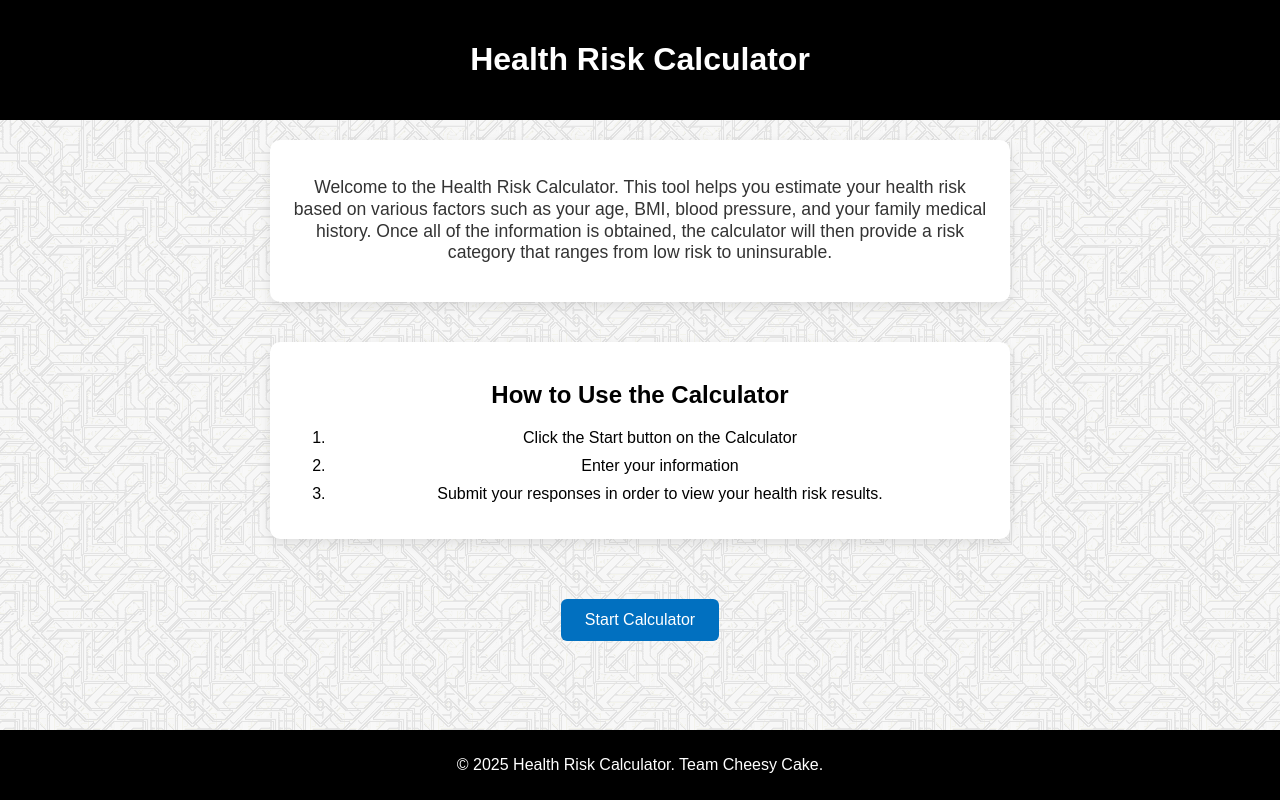
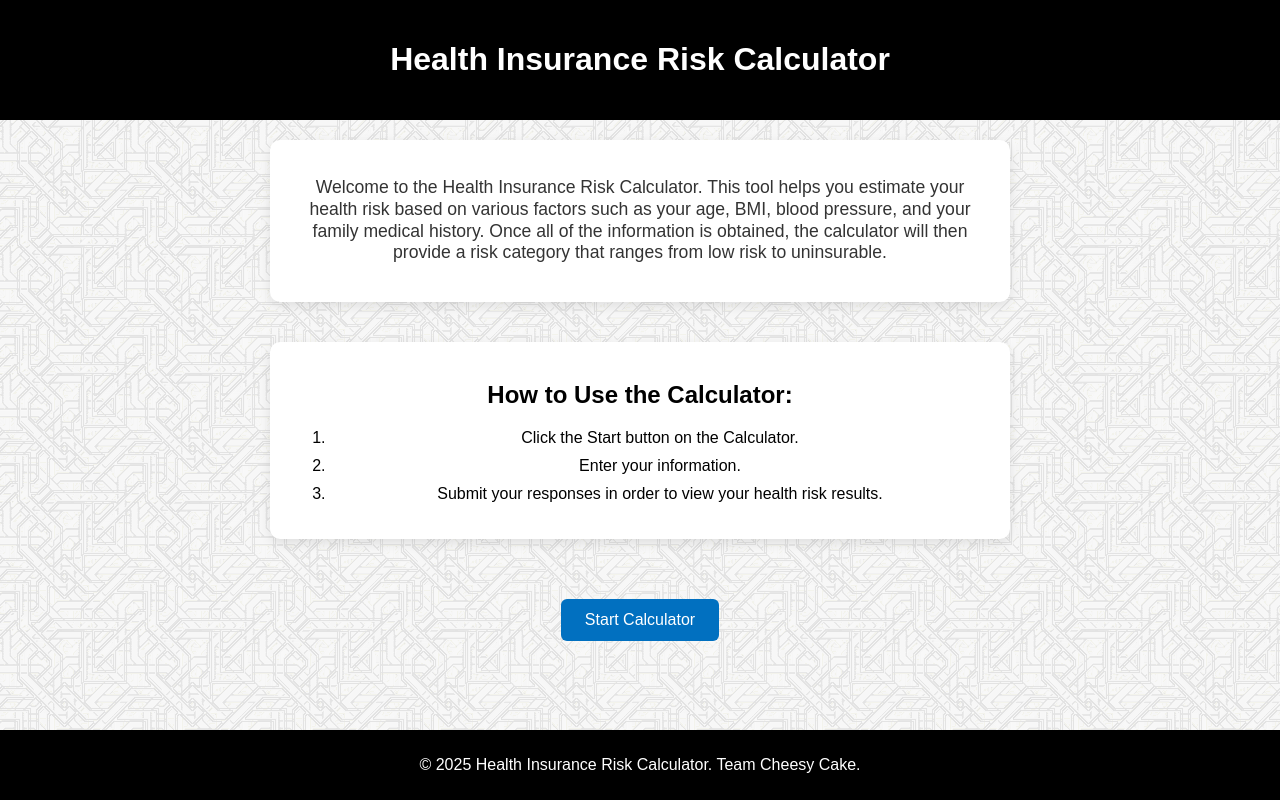
Before and after one commit to DV-SoftEnginFall2025-Sprint-04/Health-Insurance-Risk-Calculator, a website: page public/index.html in a window 1280 px wide. Drawn offline with Linux system fonts and the light colour scheme.

Commit message:
text update

```diff
--- a/public/index.html
+++ b/public/index.html
@@ -3,39 +3,36 @@
 <head>
     <meta charset="UTF-8">
     <meta name="viewport" content="width=device-width, initial-scale=1.0">
-    <title>Health Risk Calculator</title>
+    <title>Health Insurance Risk Calculator</title>
     <link rel="stylesheet" href="styles.css">
 </head>
 <body>
     <header>
-        <h1 class="main-title">Health Risk Calculator</h1>
+        <h1 class="main-title">Health Insurance Risk Calculator</h1>
     </header>
 
     <main>
         <p>
-            Welcome to the Health Risk Calculator. This tool helps you estimate your health risk based on various factors
+            Welcome to the Health Insurance Risk Calculator. This tool helps you estimate your health risk based on various factors
             such as your age, BMI, blood pressure, and your family medical history. Once all of the information is obtained,
             the calculator will then provide a risk category that ranges from low risk to uninsurable.
-
         </p>
     </main>
 
     <section class="instructions-container">
-        <h2>How to Use the Calculator</h2>
+        <h2>How to Use the Calculator:</h2>
         <ol>
-            <li>Click the Start button on the Calculator</li>
-            <li>Enter your information</li>
+            <li>Click the Start button on the Calculator.</li>
+            <li>Enter your information.</li>
             <li>Submit your responses in order to view your health risk results.</li>
         </ol>
     </section>
 
-
     <!--button for the calculator-->
     <button onclick="window.location.href='calculator.html'">Start Calculator</button>
 
-
     <footer>
-        <p>&copy; 2025 Health Risk Calculator. Team Cheesy Cake.</p>
+        <p>&copy; 2025 Health Insurance Risk Calculator. Team Cheesy Cake.</p>
     </footer>
 
 </body>
```
Also changed, not shown: public/calculator.html (+3 -3 lines).
